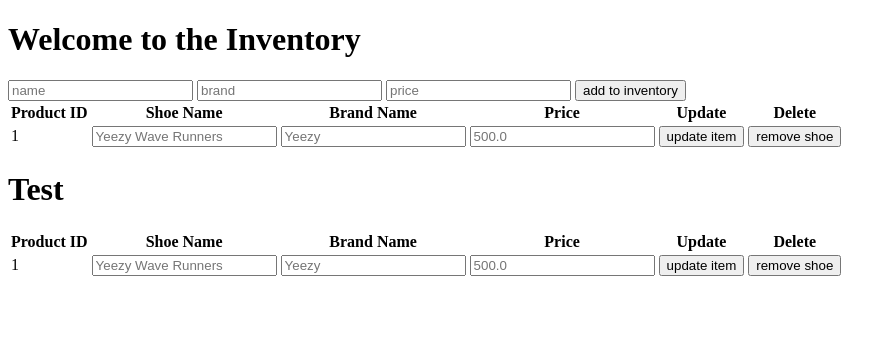
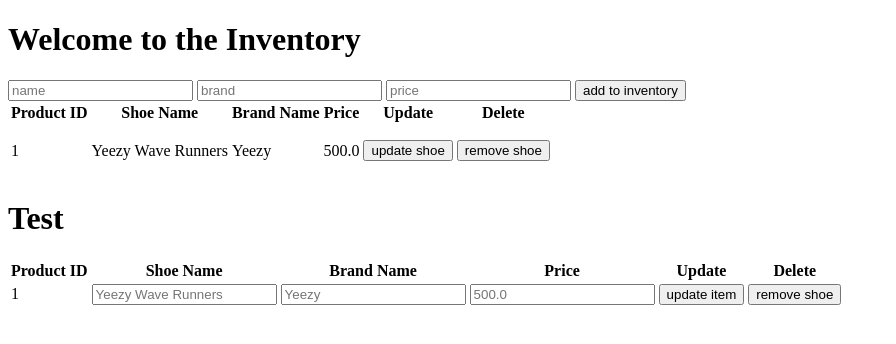
Before and after one commit to mkowusujr/sneakerhead-shoe-estore, a Flask app: page /inventory in a window 1280 px wide. Shown: the top 344 px of the page, without its empty margins (0-896 px from the left). Run offline with Flask 2, Linux system fonts and the light colour scheme; data comes from the database, SQL or seed files in the repository; both versions use the stored data as it was after the commit.

Commit message:
full crud functionality on quantity_per_sizes

```diff
--- a/website/static/http-methods.js
+++ b/website/static/http-methods.js
@@ -8,8 +8,8 @@ $(function sendPutRequest(){
             e.preventDefault();
             const data = new FormData(e.target);
             const value = Object.fromEntries(data.entries());
-            var jsonForm = JSON.stringify(value)
-            var requestUrl = $(this).attr('action')
+            var jsonForm = JSON.stringify(value);
+            var requestUrl = $(this).attr('action');
             $.ajax({
                 url: requestUrl,
                 type: 'PUT',
--- /dev/null
+++ b/website/static/main.js
@@ -0,0 +1,38 @@
+function redirectUrl(url){
+    window.location.href = url;
+}
+
+function addForm(requestUrl, method){
+    // create form
+    var form = document.createElement("form");
+    form.setAttribute("method", method);
+    form.setAttribute("action", requestUrl);
+    return form
+}
+
+function addSize(requestUrl){
+    form = addForm(requestUrl, "POST");
+    var newSize = document.createElement("input");
+    newSize.setAttribute("type", "number");
+    newSize.setAttribute("name", "size");
+    newSize.setAttribute("placeholder", "enter size");
+    form.appendChild(newSize);
+
+    var sizeQuantity = document.createElement("input");
+    sizeQuantity.setAttribute("type", "number");
+    sizeQuantity.setAttribute("name", "quantity");
+    sizeQuantity.setAttribute("placeholder", "enter quantity");
+    form.appendChild(sizeQuantity);
+
+    var submit = document.createElement("input");
+    submit.setAttribute("type", "submit");
+    submit.setAttribute("value", "add size");
+    form.appendChild(submit);
+
+    // var header = document.createElement("h3");
+    // header.innerText("Enter the Info");
+    // // header.textContent("Enter the Info")
+    // document.getElementById("quantities").appendChild(header);
+
+    document.getElementById("quantities").appendChild(form);
+}
--- a/website/templates/admin_catalog.html
+++ b/website/templates/admin_catalog.html
@@ -34,16 +34,20 @@
                 <form id="put-form" action="/inventory/{{ shoe.id }}" method="POST">
                     <td>{{ shoe.id }}</td>
                     <td>
-                        <input type="text" name="name" placeholder="{{ shoe.name }}" required>
+                        <p>{{ shoe.name }}</p>
+                        <!-- <input type="text" name="name" placeholder="{{ shoe.name }}" required> -->
                     </td>
                     <td>
-                        <input type="text" name="brand" placeholder="{{ shoe.brand }}" required>
+                        <p>{{ shoe.brand }}</p>
+                        <!-- <input type="text" name="brand" placeholder="{{ shoe.brand }}" required> -->
                     </td>
                     <td>
-                        <input type="number" name="price" placeholder="{{ shoe.price }}" required>
+                        <p>{{ shoe.price }}</p>
+                        <!-- <input type="number" name="price" placeholder="{{ shoe.price }}" required> -->
                     </td>
                     <td>
-                        <button type="submit">update item</button>
+                        <button onclick="redirectUrl('/inventory/{{shoe.id}}')">update shoe</button>
+                        <!-- <button type="submit">update item</button> -->
                     </td>
                 </form>
                 <td>
--- a/website/views/admin_catalog_view.py
+++ b/website/views/admin_catalog_view.py
@@ -5,14 +5,15 @@ admin_catalog_view = Blueprint('admin_catalog_view', __name__)
 from .. import db
 from types import SimpleNamespace
 
+
+"""
+POST METHODS
+"""
 @admin_catalog_view.route('/inventory', methods=['POST'])
 def add_to_inventory():
     new_shoe = Shoe(
         name = request.form['name'],
         brand = request.form['brand'],
-        # color = request.form['color'],
-        # size = request.form['size'],
-        # quantity = request.form['quantity'],
         price = request.form['price']
     )
 
@@ -22,16 +23,41 @@ def add_to_inventory():
     return redirect('/inventory')
 
 
+@admin_catalog_view.route('/inventory/<int:shoe_id>/<int:color_id>', methods=['POST'])
+def add_product_color_quantity(shoe_id, color_id):
+    quan = Quantity_Per_Size(
+        size = request.form['size'],
+        quantity = request.form['quantity']
+    )
+    db.session.add(quan)
+    db.session.commit()
+
+    color = Color.query.get_or_404(color_id)
+    color.quan_per_size.append(quan)
+    db.session.add(color)
+    db.session.commit()
+    return redirect("/inventory/" + str(shoe_id))
+    # return Response("/inventory/" + str(shoe_id), 200)
+
+
+"""
+GET METHODS
+"""
 @admin_catalog_view.route('/inventory', methods=['GET'])
 def display_inventory():
     inventory = Shoe.query.all()
     return render_template('admin_catalog.html', inventory=inventory)
+
 
 @admin_catalog_view.route('/inventory/<int:id>')
 def display_shoe(id):
     shoe = Shoe.query.get_or_404(id)
     return render_template('admin_catalog_product.html', shoe=shoe)
 
+
+"""
+UPDATE METHODS
+"""
 @admin_catalog_view.route('/inventory/<int:id>', methods=['PUT'])
 def update_product(id):
     data = request.get_json()
@@ -41,6 +67,7 @@ def update_product(id):
     updated_shoe.price = data['price']
     db.session.commit()
     return Response("/inventory", 200)
+
 
 @admin_catalog_view.route('/inventory/<int:shoe_id>/<int:color_id>', methods=['PUT'])
 def update_product_color(shoe_id, color_id):
@@ -63,12 +90,16 @@ def update_product_color_quantity(shoe_id, color_id, quan_id):
     print(data)
     return Response("/inventory/" + str(shoe_id), 200)
 
+
+"""
+DELETE METHODS
+"""
 @admin_catalog_view.route('/inventory/<int:id>', methods=['Delete'])
-def remove_from_inventory(id):
+def delete_from_inventory(id):
     shoe = Shoe.query.get_or_404(id)
     db.session.delete(shoe)
     db.session.commit()
-    return Response("/inventory", 200)
+    return Response("/inventory" + str(id), 200)
 
 @admin_catalog_view.route('/inventory/<int:shoe_id>/<int:color_id>/<int:quan_id>', methods=['DELETE'])
 def delete_product_color_quantity(shoe_id, color_id, quan_id):
```
Also changed, not shown: website/templates/admin_catalog_product.html (+11 -2 lines), website/sneakerhead.db.
